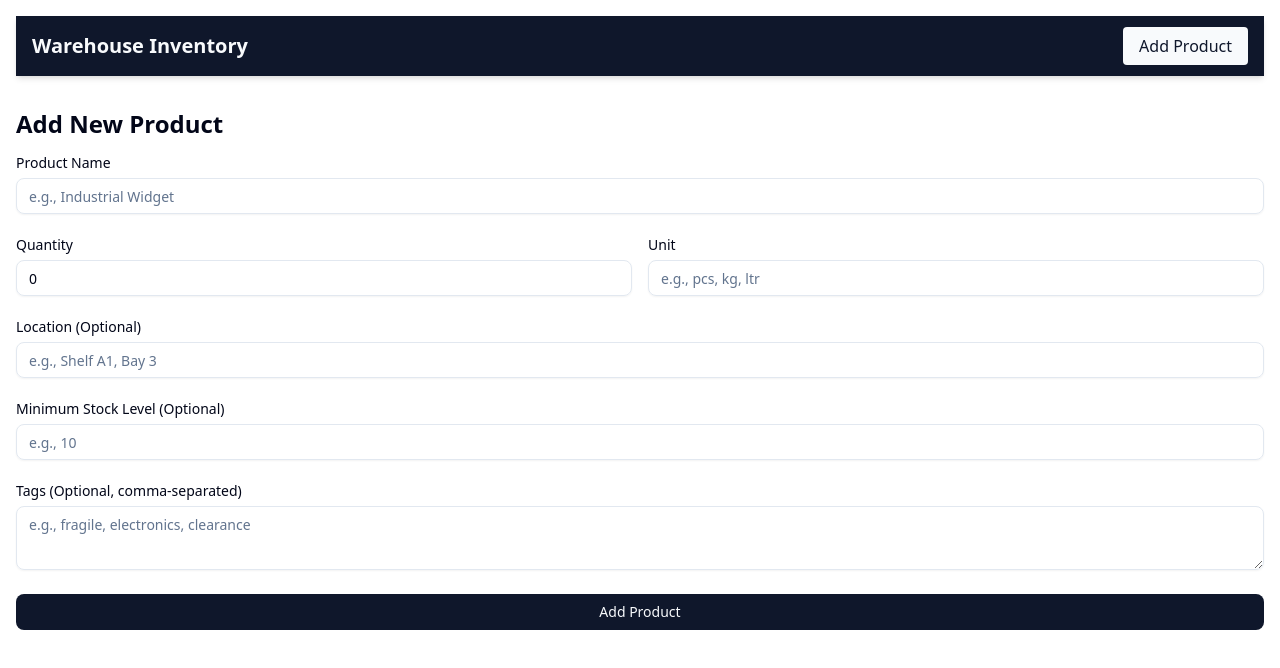
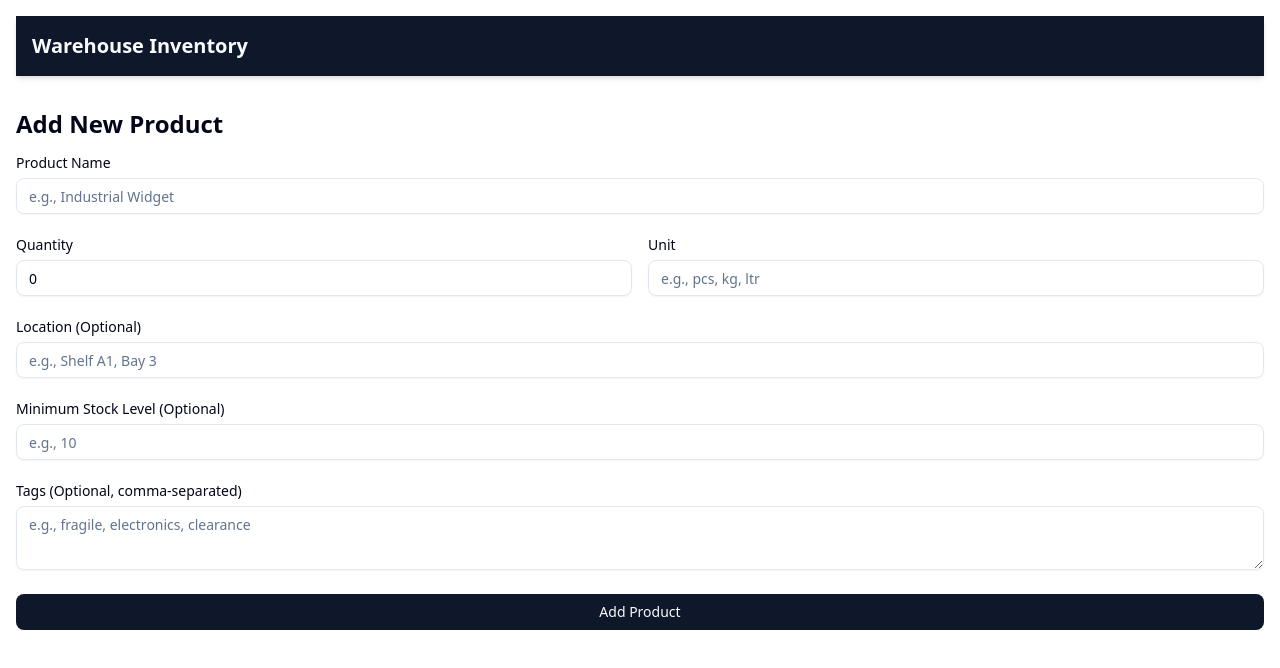
Before and after one commit to Margalek/Warehouse, a React (Vite) app: page /add-product in a window 1280 px wide. Shown: the top 668 px of the page. Built offline with nearby package versions, Linux system fonts and the light colour scheme.

Commit message:
Improvement of stock filtering

```diff
--- a/src/components/layout/Navbar.tsx
+++ b/src/components/layout/Navbar.tsx
@@ -15,15 +15,7 @@ export function Navbar() {
         >
           Warehouse Inventory
         </Link>
-        <div>
-          <Link
-            to="/add-product"
-            className="bg-primary-foreground text-primary px-4 py-2 rounded hover:bg-primary-foreground/90 transition-colors"
-          >
-            Add Product
-          </Link>
-          {/* More navigation links can be added here */}
-        </div>
+        <div>{/* More navigation links can be added here */}</div>
       </div>
     </nav>
   );
--- a/src/components/products/FilterControls.tsx
+++ b/src/components/products/FilterControls.tsx
@@ -41,7 +41,22 @@ export function FilterControls({
     <div className="p-4 border rounded-md space-y-4 bg-card text-card-foreground shadow">
       <h3 className="text-lg font-semibold">Filter Products</h3>
 
-      {/* Example: Filter by "Out of Stock" */}
+      {/* Show In Stock Only filter */}
+      <div className="flex items-center space-x-2">
+        <Checkbox
+          id="showInStockOnly"
+          name="showInStockOnly"
+          checked={!!currentFilters.showInStockOnly}
+          onCheckedChange={(checked) =>
+            onFilterChange({ showInStockOnly: !!checked })
+          }
+        />
+        <Label htmlFor="showInStockOnly" className="cursor-pointer">
+          Show In Stock Only
+        </Label>
+      </div>
+
+      {/* Out of Stock filter */}
       <div className="flex items-center space-x-2">
         <Checkbox
           id="showOutOfStock"
@@ -56,7 +71,7 @@ export function FilterControls({
         </Label>
       </div>
 
-      {/* Example: Filter by "Low Stock Threshold" */}
+      {/* Low Stock Threshold filter */}
       <div className="space-y-1">
         <Label htmlFor="lowStockThreshold">Low Stock Threshold</Label>
         <Input
@@ -87,6 +102,7 @@ export function FilterControls({
           onFilterChange({
             showOutOfStock: undefined,
             lowStockThreshold: undefined,
+            showInStockOnly: undefined,
             // Clear other filters too
           })
         }
--- a/src/pages/DashboardPage.tsx
+++ b/src/pages/DashboardPage.tsx
@@ -100,6 +100,12 @@ export function DashboardPage() {
     }
 
     // Apply filters
+    if (filters.showInStockOnly) {
+      processedProducts = processedProducts.filter((p) => {
+        const minStock = p.minimumStockLevel ?? 0;
+        return p.quantity > minStock;
+      });
+    }
     if (filters.showOutOfStock) {
       processedProducts = processedProducts.filter((p) => p.quantity === 0);
     }
--- a/src/pages/EditProductPage.tsx
+++ b/src/pages/EditProductPage.tsx
@@ -24,10 +24,10 @@ export const EditProductPage: React.FC = () => {
       return;
     }
 
-    const fetchProduct = () => {
+    const fetchProduct = async () => {
       setIsLoading(true);
       try {
-        const fetchedProduct = productService.getProductById(productId);
+        const fetchedProduct = await productService.getProductById(productId);
         if (fetchedProduct) {
           setProduct(fetchedProduct);
         } else {
--- a/src/types/common.types.ts
+++ b/src/types/common.types.ts
@@ -14,5 +14,7 @@ export interface ProductFilterCriteria {
   showOutOfStock?: boolean;
   /** Products with quantity below this threshold will be considered as low stock. */
   lowStockThreshold?: number;
+  /** If true, only shows products where quantity > minimumStockLevel (or > 0 if no minimum set) */
+  showInStockOnly?: boolean;
   // Add other specific filters as needed (e.g., unit, location)
 }
```
